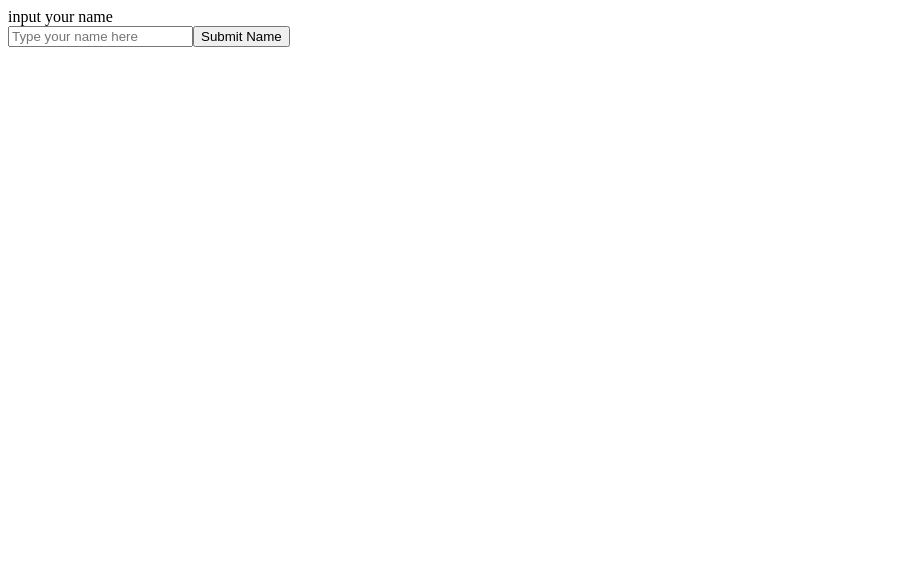
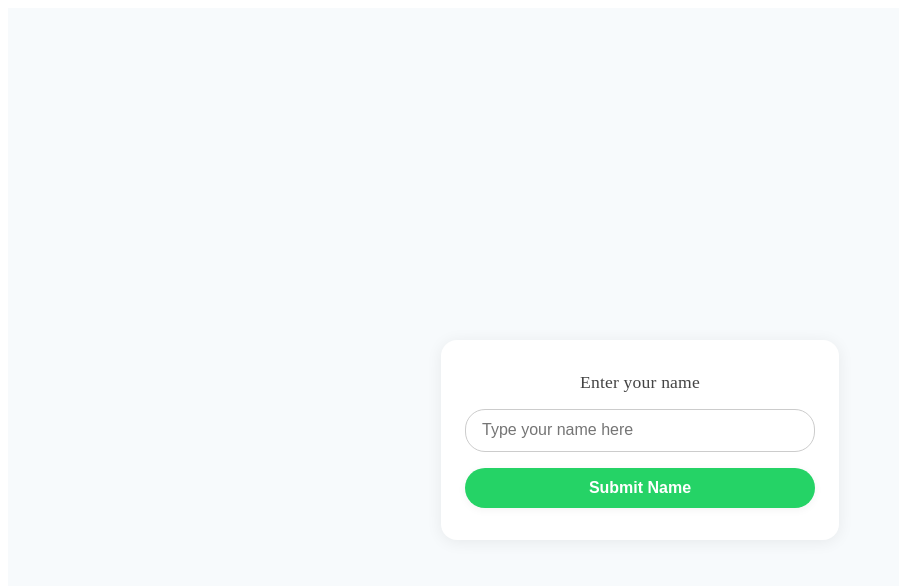
Before and after one commit to JuBert/websocket-testapp, a Nuxt app: page / in a window 1280 px wide. Shown: the top 586 px of the page, without its empty margins (0-899 px from the left). Built offline with nearby package versions, Linux system fonts and the light colour scheme.

Commit message:
styling and routing

```diff
--- a/app/app.vue
+++ b/app/app.vue
@@ -1,19 +1,3 @@
-<script setup lang="ts">
-const inputName = ref<string | undefined>(undefined)
-const name = useName()
-const setName = () => {
-    name.value = inputName.value
-}
-</script>
 <template>
-  <div>
-    <div v-if="!name">
-        <label for="name">input your name</label>
-        <form @submit.prevent="setName">
-            <input type="text" name="name" id="name" v-model="inputName" placeholder="Type your name here" />
-            <button type="submit">Submit Name</button>
-        </form>
-    </div>
-    <WebSocket v-else />
-  </div>
+    <NuxtPage />
 </template>
--- /dev/null
+++ b/app/components/ChatRoom.client.vue
@@ -0,0 +1,205 @@
+<script setup lang="ts">
+const name = useName()
+const { status, data, send, open, close } = useWebSocket(`ws://${location.host}/api/websocket`)
+
+const history = useHistory()
+watch(data, (newValue) => {
+    history.value.push(`${newValue}`)
+})
+
+const message = ref('')
+const sendData = () => {
+    send(`${name.value}: ${message.value}`)
+    history.value.push(`${name.value}: ${message.value}`)
+    message.value = ''
+}
+
+const getSender = (msg: string) => msg.split(':')[0]
+</script>
+
+<template>
+    <div class="chat-container">
+        <div
+            class="chat-history"
+            ref="historyContainer"
+        >
+            <div
+                v-for="(entry, idx) in history"
+                :key="idx"
+                :class="[
+                    'chat-message-wrapper',
+                    getSender(entry) === name ? 'my-message-wrapper' : 'other-message-wrapper'
+                ]"
+            >
+                <span
+                    class="chat-sender"
+                    :class="getSender(entry) === name ? 'my-sender' : 'other-sender'"
+                >
+                    {{ getSender(entry) }}
+                </span>
+                <p
+                    v-if="entry.split(':').slice(1).join(':').trim()"
+                    :class="[
+                        'chat-message',
+                        getSender(entry) === name ? 'my-message' : 'other-message'
+                    ]"
+                >
+                    {{ entry.split(':').slice(1).join(':').trim() }}
+                </p>
+            </div>
+        </div>
+        <form
+            class="chat-input-form"
+            @submit.prevent="sendData"
+        >
+            <input
+                type="text"
+                v-model="message"
+                placeholder="Type your message here"
+                class="chat-input"
+            />
+            <button
+                type="submit"
+                class="chat-send-btn"
+            >
+                Send
+            </button>
+        </form>
+    </div>
+</template>
+
+<style scoped>
+html, body, #__nuxt {
+    height: 100%;
+    margin: 0;
+    padding: 0;
+}
+
+body {
+    display: flex;
+    flex-direction: column;
+    min-height: 100vh;
+}
+
+#app, #__nuxt {
+    flex: 1;
+    display: flex;
+    flex-direction: column;
+}
+
+.chat-container {
+    display: flex;
+    flex-direction: column;
+    height: 90vh;
+    max-width: 500px;
+    margin: 0 auto 0 auto;
+    border: 1px solid #ddd;
+    border-radius: 12px;
+    background: #f9f9f9;
+    box-shadow: 0 2px 8px rgba(0, 0, 0, 0.05);
+    justify-content: flex-end;
+    position: fixed;
+    left: 0;
+    right: 0;
+    bottom: 0;
+    margin-bottom: 20px;
+}
+
+.chat-history {
+    flex: 1;
+    overflow-y: auto;
+    padding: 1rem;
+    display: flex;
+    flex-direction: column;
+    gap: 0.5rem;
+}
+
+.chat-message-wrapper {
+    display: flex;
+    flex-direction: column;
+    max-width: 80%;
+}
+
+.my-message-wrapper {
+    align-self: flex-end;
+    text-align: right;
+}
+
+.other-message-wrapper {
+    align-self: flex-start;
+    text-align: left;
+}
+
+.chat-sender {
+    font-size: 0.8rem;
+    color: #888;
+    margin-bottom: 2px;
+    font-weight: 500;
+    letter-spacing: 0.01em;
+}
+
+.my-sender {
+    color: #5ad18b;
+}
+
+.other-sender {
+    color: #aaa;
+}
+
+.chat-message {
+    padding: 0.5rem 1rem;
+    border-radius: 16px;
+    word-break: break-word;
+    margin-bottom: 0.25rem;
+    display: inline-block;
+}
+
+.my-message {
+    background: #25d366;
+    color: #fff;
+    align-self: flex-end;
+    border-bottom-right-radius: 4px;
+    border-bottom-left-radius: 16px;
+}
+
+.other-message {
+    background: #ececec;
+    color: #222;
+    align-self: flex-start;
+    border-bottom-left-radius: 4px;
+    border-bottom-right-radius: 16px;
+}
+
+.chat-input-form {
+    display: flex;
+    padding: 1rem;
+    border-top: 1px solid #eee;
+    background: #fff;
+    border-radius: 0 0 12px 12px;
+}
+
+.chat-input {
+    flex: 1;
+    padding: 0.5rem 1rem;
+    border-radius: 20px;
+    border: 1px solid #ccc;
+    font-size: 1rem;
+    outline: none;
+}
+
+.chat-send-btn {
+    margin-left: 0.5rem;
+    padding: 0.5rem 1.5rem;
+    border-radius: 20px;
+    border: none;
+    background: #25d366;
+    color: #fff;
+    font-weight: bold;
+    cursor: pointer;
+    transition: background 0.2s;
+}
+
+.chat-send-btn:hover {
+    background: #128c7e;
+}
+</style>
--- a/app/components/WebSocket.client.vue
+++ /dev/null
@@ -1,31 +0,0 @@
-<script setup lang="ts">
-const name = useName()
-const { status, data, send, open, close} = useWebSocket(`wss://${location.host}/api/websocket`)
-
-const history = ref<string[]>([])
-watch(data, (newValue) => {
-    history.value.push(`${newValue}`)
-})
-
-const message = ref('')
-const sendData = () => {
-    send(`${name.value}: ${message.value}`)
-    history.value.push(`${name.value}: ${message.value}`)
-    message.value = ''
-}
-
-</script>
-
-<template>
-    <div>
-        <form @submit.prevent="sendData">
-            <input type="text" v-model="message" placeholder="Type your message here" />
-            <button type="submit">Send</button>
-        </form>
-        <div>
-            <p v-for="entry in history">
-                {{ entry }}
-            </p>
-        </div>
-    </div>
-</template>
--- a/app/composables/state.ts
+++ b/app/composables/state.ts
@@ -1 +1,2 @@
 export const useName = () => useState<string | undefined>('name', () => undefined)
+export const useHistory = () => useState<string[]>('history', () => [])
--- /dev/null
+++ b/app/pages/index.vue
@@ -0,0 +1,113 @@
+<script setup lang="ts">
+const inputName = ref<string | undefined>(undefined)
+const name = useName()
+const setName = () => {
+    name.value = inputName.value
+}
+</script>
+
+<template>
+  <div class="index-container">
+    <div v-if="!name" class="centered-form">
+        <label for="name" class="form-label">Enter your name</label>
+        <form @submit.prevent="setName" class="name-form">
+            <input type="text" name="name" id="name" v-model="inputName" placeholder="Type your name here" class="name-input" />
+            <button type="submit" class="primary-btn">Submit Name</button>
+        </form>
+    </div>
+    <div v-else class="centered-form">
+        <p>{{ `Welcome ${name}` }}</p>
+        <button class="primary-btn" @click="navigateTo({path: '/room'})">Enter chat room</button>
+    </div>
+  </div>
+</template>
+
+<style scoped>
+.index-container {
+  min-height: 100vh;
+  display: flex;
+  flex-direction: column;
+  justify-content: center;
+  align-items: center;
+  background: #f7fafc;
+  padding: 2rem 1rem;
+}
+
+.centered-form {
+  display: flex;
+  flex-direction: column;
+  align-items: center;
+  width: 100%;
+  max-width: 350px;
+  background: #fff;
+  padding: 2rem 1.5rem;
+  border-radius: 16px;
+  box-shadow: 0 2px 16px rgba(0,0,0,0.07);
+}
+
+.form-label {
+  font-size: 1.1rem;
+  color: #444;
+  margin-bottom: 1rem;
+  font-weight: 500;
+  letter-spacing: 0.01em;
+}
+
+.name-form {
+  display: flex;
+  flex-direction: column;
+  gap: 1rem;
+  width: 100%;
+}
+
+.name-input {
+  padding: 0.7rem 1rem;
+  border-radius: 20px;
+  border: 1px solid #ccc;
+  font-size: 1rem;
+  outline: none;
+  width: 100%;
+  box-sizing: border-box;
+}
+
+.primary-btn {
+  padding: 0.7rem 1.5rem;
+  border-radius: 20px;
+  border: none;
+  background: #25d366;
+  color: #fff;
+  font-weight: bold;
+  font-size: 1rem;
+  cursor: pointer;
+  transition: background 0.2s;
+  box-shadow: 0 2px 8px rgba(0,0,0,0.05);
+  width: 100%;
+}
+
+.primary-btn:hover {
+  background: #128c7e;
+}
+
+.centered-form p {
+  font-size: 1.5rem;
+  color: #1dbb57;
+  font-weight: 600;
+  margin-bottom: 1.5rem;
+  letter-spacing: 0.01em;
+  text-align: center;
+  border-radius: 12px;
+  padding: 0.7rem 1rem;
+  width: 100%;
+  box-sizing: border-box;
+}
+
+@media (max-width: 600px) {
+  .centered-form {
+    max-width: 100%;
+    padding: 1.5rem 0.5rem;
+  }
+  .index-container {
+    padding: 1rem 0.2rem;
+  }
+}
+</style>
--- /dev/null
+++ b/app/pages/room.vue
@@ -0,0 +1,24 @@
+<template>
+    <div>
+        <button class="leave-btn" @click="navigateTo({path: '/'})">← Leave</button>
+        <ChatRoom />
+    </div>
+</template>
+
+<style scoped>
+.leave-btn {
+    margin: 1rem 0 1.5rem 0;
+    padding: 0.5rem 1.5rem;
+    border-radius: 10px;
+    border: none;
+    background: #e0e0e0;
+    color: #444;
+    cursor: pointer;
+    font-size: 1rem;
+    transition: background 0.2s;
+    box-shadow: 0 2px 8px rgba(0,0,0,0.05);
+}
+.leave-btn:hover {
+    background: #bdbdbd;
+}
+</style>
```
